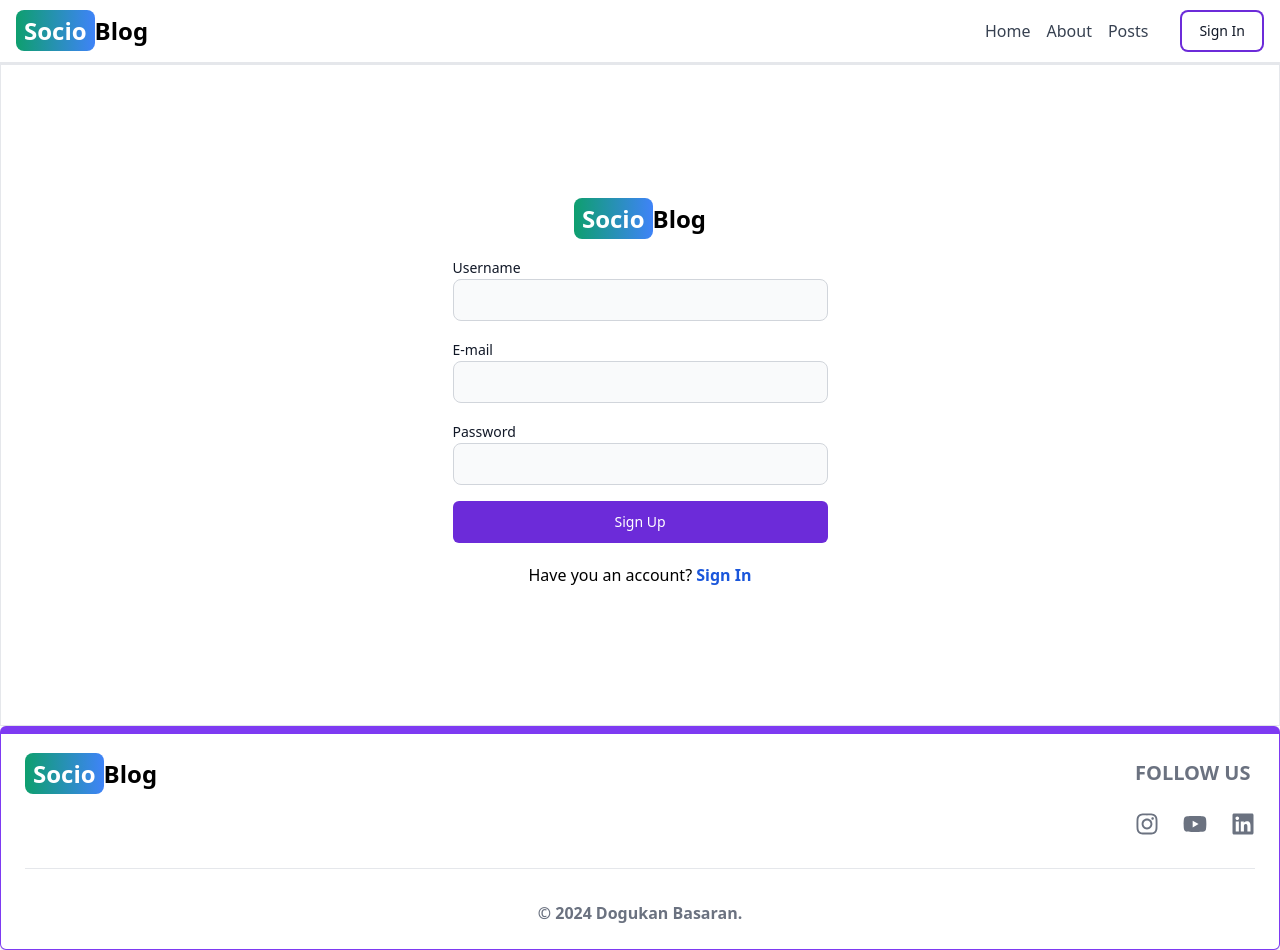
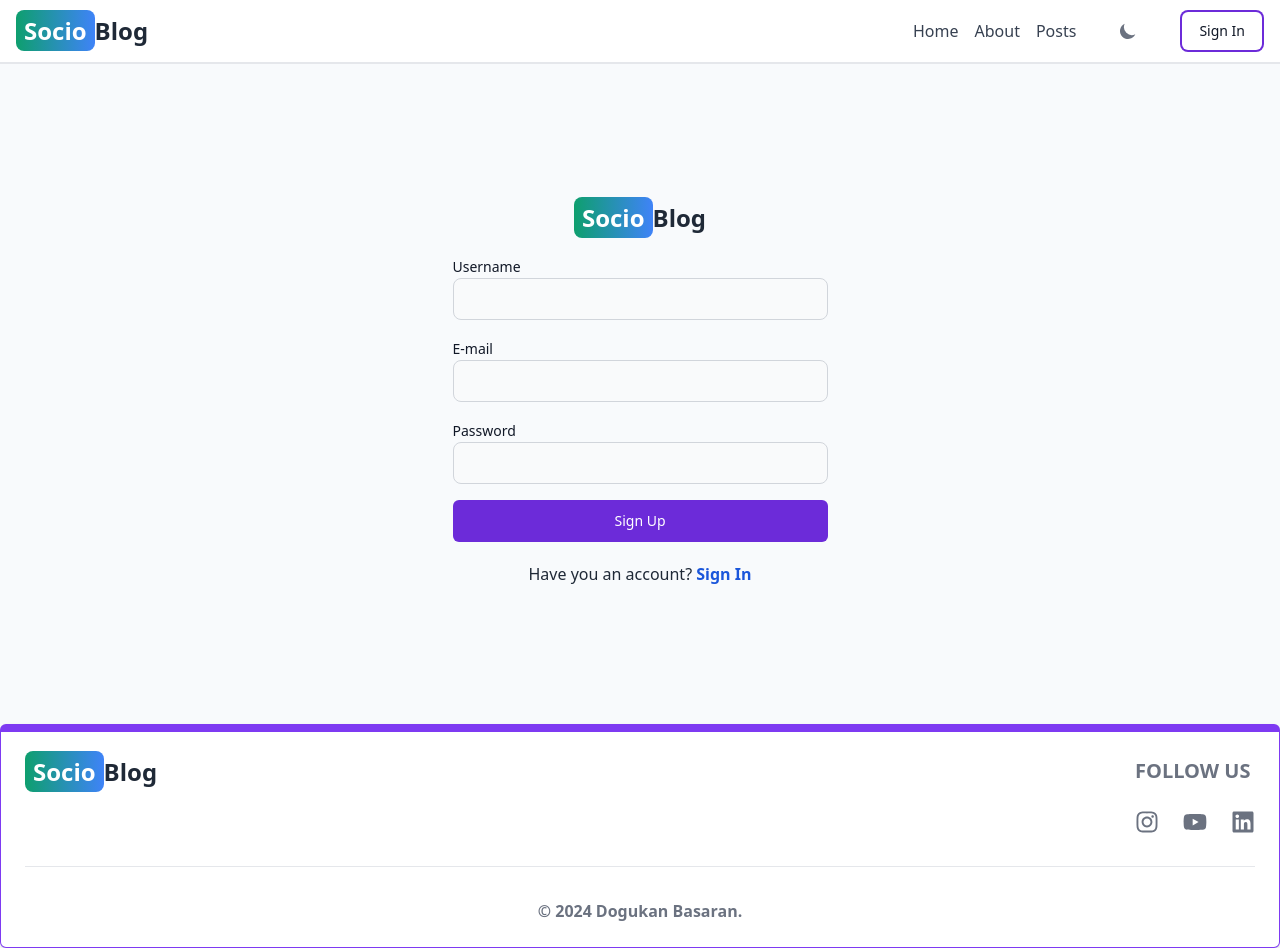
Before and after one commit to dogukanbasaran/mern-blog, a React (Vite) app in the folder client/: page /sign-up in a window 1280 px wide. Built offline with nearby package versions, Linux system fonts and the light colour scheme.

Commit message:
complete dark mode functionality

```diff
--- a/client/src/components/Header.jsx
+++ b/client/src/components/Header.jsx
@@ -1,9 +1,10 @@
-import {Navbar, TextInput, Button, Dropdown, Avatar} from 'flowbite-react';
+import {Navbar, TextInput, Button, Dropdown, Avatar, ToggleSwitch, DropdownItem, DarkThemeToggle} from 'flowbite-react';
 import {AiOutlineSearch} from 'react-icons/ai';
 import {FaMoon} from 'react-icons/fa';
-import { MdAccountCircle } from "react-icons/md";
 import {Link, useLocation} from 'react-router-dom';
-import {useSelector} from 'react-redux';
+import {useSelector, useDispatch} from 'react-redux';
+import {toggleTheme} from '../redux/theme/themeSlice';
+
 
 
 
@@ -56,7 +57,6 @@ export default function Header() {
         )}
 
 
-
         <Navbar.Toggle/>
 
         <Navbar.Collapse className=''>
@@ -71,6 +71,12 @@ export default function Header() {
               <Navbar.Link active={path === "/posts"} as={'div'} className='border hover:bg-purple-600 rounded-b-md md:hover:bg-transparent md:rounded-none md:border-none'>
                 <Link to='/posts'>Posts</Link>
               </Navbar.Link>
+            </div>
+
+            <div className='flex justify-center items-center'>
+              <div className='hidden md:inline'>
+                <DarkThemeToggle/>
+              </div>
             </div>
 
             {currentUser ? (
--- /dev/null
+++ b/client/src/components/ThemeProvider.jsx
@@ -0,0 +1,12 @@
+import {useSelector} from 'react-redux';
+
+export default function ThemeProvider({children}) {
+    const {theme} = useSelector(state => state.theme)
+  return (
+    <div className={theme}>
+      <div className='bg-slate-50 text-gray-800 dark:text-gray-200 dark:bg-slate-950 min-h-screen'>
+        {children}
+      </div>
+    </div>
+  )
+}
--- a/client/src/main.jsx
+++ b/client/src/main.jsx
@@ -5,11 +5,14 @@ import './index.css'
 import {store, persistor} from './redux/store.js'
 import { Provider } from 'react-redux';
 import { PersistGate } from 'redux-persist/integration/react';
+import ThemeProvider from './components/ThemeProvider.jsx'
 
 ReactDOM.createRoot(document.getElementById('root')).render(
   <PersistGate persistor={persistor}>
     <Provider store={store}>
-      <App />
+      <ThemeProvider>
+        <App />
+      </ThemeProvider>
     </Provider>
   </PersistGate>
 )
--- a/client/src/pages/SignIn.jsx
+++ b/client/src/pages/SignIn.jsx
@@ -60,7 +60,7 @@ export default function SignIn() {
   }
 
   return (
-    <div className="flex justify-center items-center border py-20">
+    <div className="flex justify-center items-center py-20">
     <div className="h-[500px] w-[500px] flex flex-col justify-center">
 
     <Link to="/" className='self-center whitespace-nowrap text-lg sm:text-2xl font-semibold dark:text-white mb-5'>
--- a/client/src/pages/SignUp.jsx
+++ b/client/src/pages/SignUp.jsx
@@ -53,7 +53,7 @@ export default function SignUp() {
 
 
   return (
-    <div className="flex justify-center items-center border py-20">
+    <div className="flex justify-center items-center py-20">
         <div className="h-[500px] w-[500px] flex flex-col justify-center">
 
         <Link to="/" className='self-center whitespace-nowrap text-lg sm:text-2xl font-semibold dark:text-white mb-5'>
--- a/client/src/redux/store.js
+++ b/client/src/redux/store.js
@@ -1,10 +1,12 @@
 import {configureStore, combineReducers} from '@reduxjs/toolkit';
 import userReducer from './user/userSlice.js';
+import themeReducer from './theme/themeSlice.js';
 import {persistReducer, persistStore} from 'redux-persist';
 import storage from 'redux-persist/lib/storage';
 
 const rootReducer = combineReducers({
     user:userReducer,
+    theme: themeReducer
 })
 
 const persistConfig = {
--- /dev/null
+++ b/client/src/redux/theme/themeSlice.js
@@ -0,0 +1,19 @@
+import {createSlice} from '@reduxjs/toolkit';
+
+const initialState = {
+    theme: "light",
+}
+
+const themeSlice = createSlice({
+    name: 'theme',
+    initialState,
+    reducers:{
+        toggleTheme: (state) => {
+            state.theme = state.theme === 'light' ? 'dark' : 'light';
+        }
+    }
+});
+
+
+export const {toggleTheme} = themeSlice.actions;
+export default themeSlice.reducer;
```
